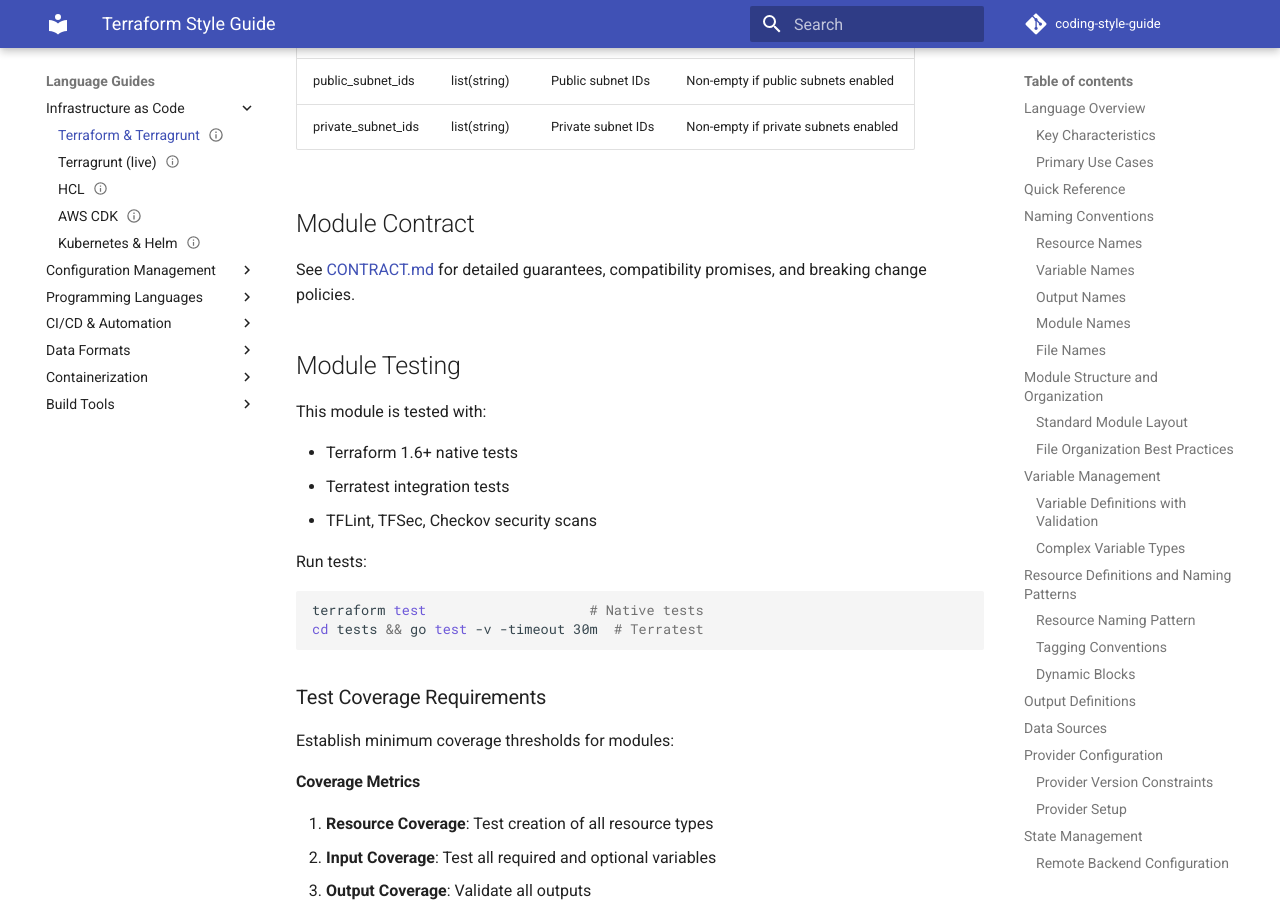
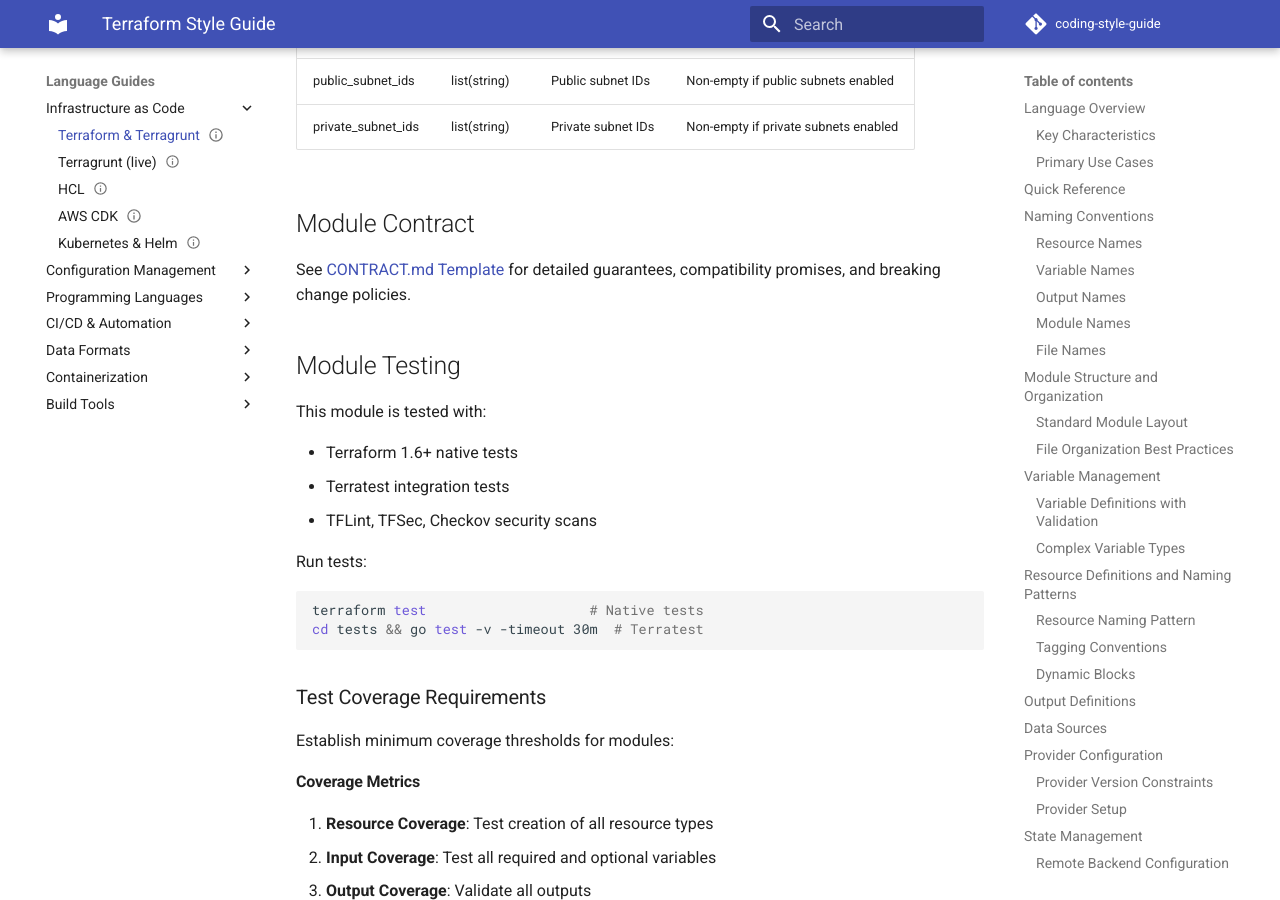
Before and after one commit to tydukes/coding-style-guide, an MkDocs documentation site: the page built from docs/02_language_guides/terraform.md, in a window 1280 px wide and 900 px high, scrolled down 23267 px. Built offline with MkDocs 1.6.1 and Material for MkDocs 9.7.7, drawn with Linux system fonts in a browser that asks for light colours; comment, search, counter and statistics services are not loaded.

Commit message:
fix: add templates to navigation and fix broken link (#165-170)
- Add contract_template.md to mkdocs.yml navigation
- Add testing_docs_template.md to mkdocs.yml navigation
- Fix broken link in terraform.md from ./CONTRACT.md to correct template path

Fixes CI build warnings in strict mode.

🤖 Generated with [Claude Code](https://claude.com/claude-code)

Co-Authored-By: Claude Sonnet 4.5 <noreply@anthropic.com>

```diff
--- a/docs/02_language_guides/terraform.md
+++ b/docs/02_language_guides/terraform.md
@@ -1130,7 +1130,8 @@ module "vpc" {
 
 ## Module Contract
 
-See [CONTRACT.md](./CONTRACT.md) for detailed guarantees, compatibility promises, and breaking change policies.
+See [CONTRACT.md Template](../../04_templates/contract_template.md) for detailed guarantees, compatibility promises,
+and breaking change policies.
 
 ## Module Testing
 
--- a/mkdocs.yml
+++ b/mkdocs.yml
@@ -88,6 +88,8 @@ nav:
       - Dockerfile: 04_templates/dockerfile_template.md
       - Docker Compose: 04_templates/docker_compose_template.md
       - Helm Chart: 04_templates/helm_chart_template.md
+      - CONTRACT.md Template: 04_templates/contract_template.md
+      - Testing Documentation: 04_templates/testing_docs_template.md
   - Examples:
       - Python Package: 05_examples/python_package_example.md
       - Terraform Module: 05_examples/terraform_module_example.md
```
